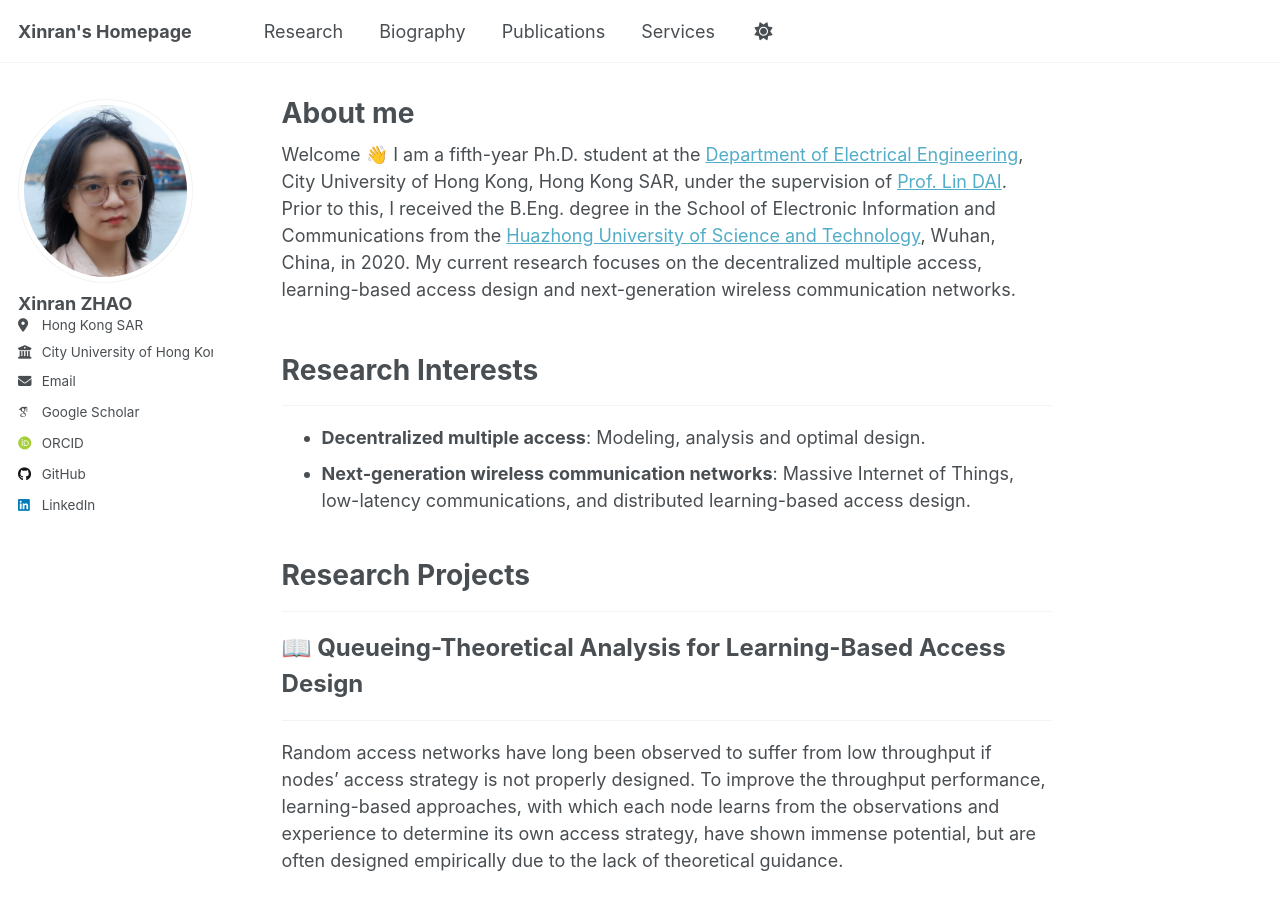
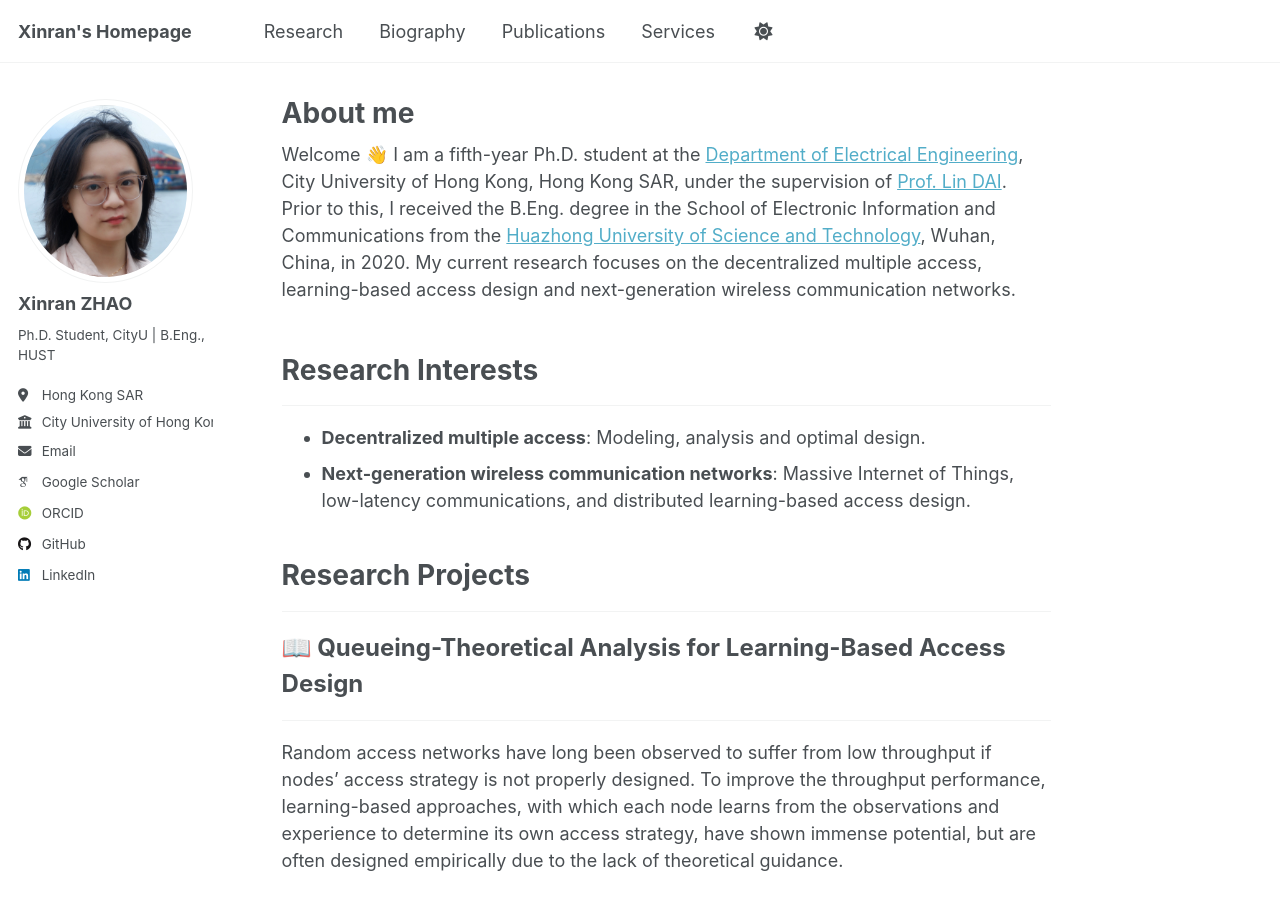
Before and after one commit to Joyxr/Joyxr.github.io, a Jekyll site: the page built from _pages/about.md, in a window 1280 px wide and 900 px high. Built offline with Jekyll 4.4.1, drawn with Linux system fonts in a browser that asks for light colours; emoji names are drawn with the system emoji font; some web fonts are replaced.

Commit message:
update short bio

```diff
--- a/_config.yml
+++ b/_config.yml
@@ -25,7 +25,7 @@ author:
   avatar           : "bio-photo.jpg"
   name             : "Xinran ZHAO"
   pronouns         : # example: "she/her"
-  # bio              : "Short biography for the left-hand sidebar"
+  bio              : "Ph.D. Student, CityU | B.Eng., HUST"
   location         : "Hong Kong SAR"
   employer         : "City University of Hong Kong"
   uri              : # URL
```
